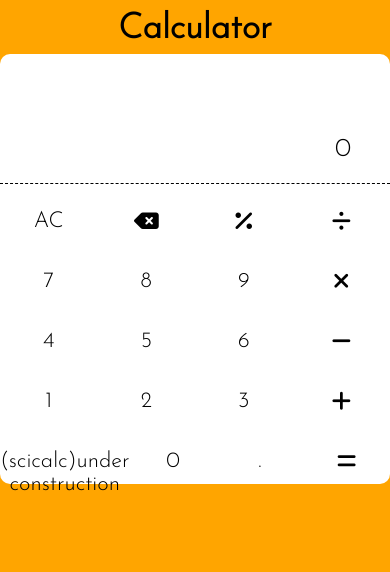
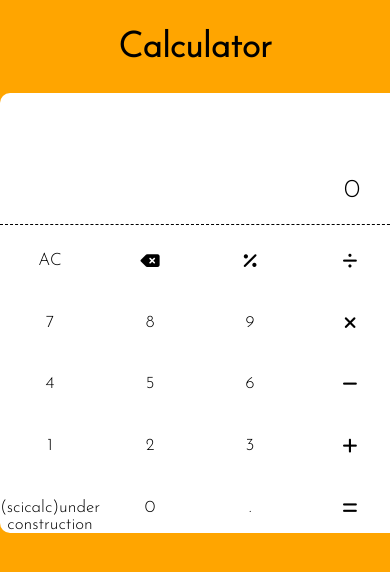
Before and after one commit to IRONmanAbhi/calculator, a plain HTML site: page index.html in a window 390 px wide. Drawn offline with Linux system fonts and the light colour scheme.

Commit message:
responsive

```diff
--- a/style.css
+++ b/style.css
@@ -67,3 +67,21 @@ button{
 button:hover{
     background-color: rgba(255,165,0,0.3);
 }
+
+@media(max-width: 992px)
+{
+    h1{
+        margin: 5% auto;
+    }
+
+    .calculator
+    {
+        width: 400px;
+    }
+
+    button
+    {
+        font-size: 17px;
+    }
+
+}
```
